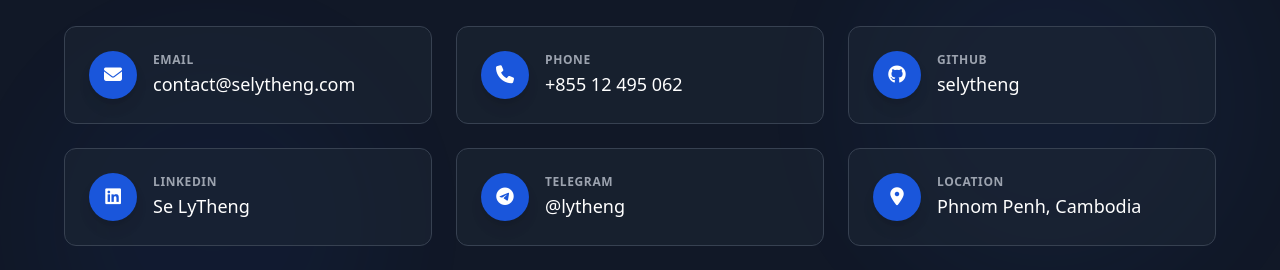
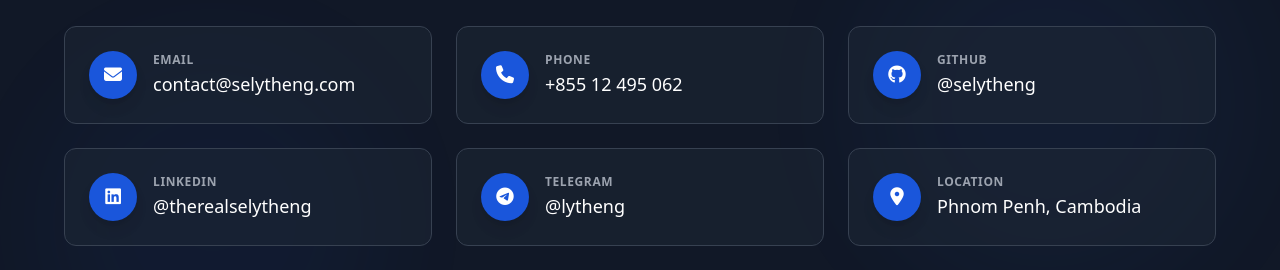
Before and after one commit to selytheng/webportfolio, a Vue app: page / in a window 1280 px wide. Shown: the part 3602-3872 px from the top of the page. Built offline with nearby package versions, Linux system fonts and the light colour scheme.

Commit message:
Change username

```diff
--- a/src/components/ContactSection.vue
+++ b/src/components/ContactSection.vue
@@ -2,10 +2,10 @@
   const contactMethods = [
     { icon: 'fas fa-envelope', label: 'Email', value: 'contact@selytheng.com', link: 'mailto:contact@selytheng.com', delay: '100ms' },
     { icon: 'fas fa-phone', label: 'Phone', value: '+855 12 495 062', link: 'tel:+85512495062', delay: '200ms' },
-    { icon: 'fab fa-github', label: 'GitHub', value: 'selytheng', link: 'https://github.com/selytheng', delay: '300ms' },
-    { icon: 'fab fa-linkedin', label: 'LinkedIn', value: 'Se LyTheng', link: 'https://linkedin.com/in/therealselytheng', delay: '400ms' },
+    { icon: 'fab fa-github', label: 'GitHub', value: '@selytheng', link: 'https://github.com/selytheng', delay: '300ms' },
+    { icon: 'fab fa-linkedin', label: 'LinkedIn', value: '@therealselytheng', link: 'https://linkedin.com/in/therealselytheng', delay: '400ms' },
     { icon: 'fab fa-telegram', label: 'Telegram', value: '@lytheng', link: 'https://t.me/lytheng', delay: '500ms' },
-    { icon: 'fas fa-map-marker-alt', label: 'Location', value: 'Phnom Penh, Cambodia', link: null, delay: '600ms' },
+    { icon: 'fas fa-map-marker-alt', label: 'Location', value: 'Phnom Penh, Cambodia', link: 'https://maps.app.goo.gl/GYDjt7GW3irirgCs5', delay: '600ms' },
   ];
 </script>
 
```
